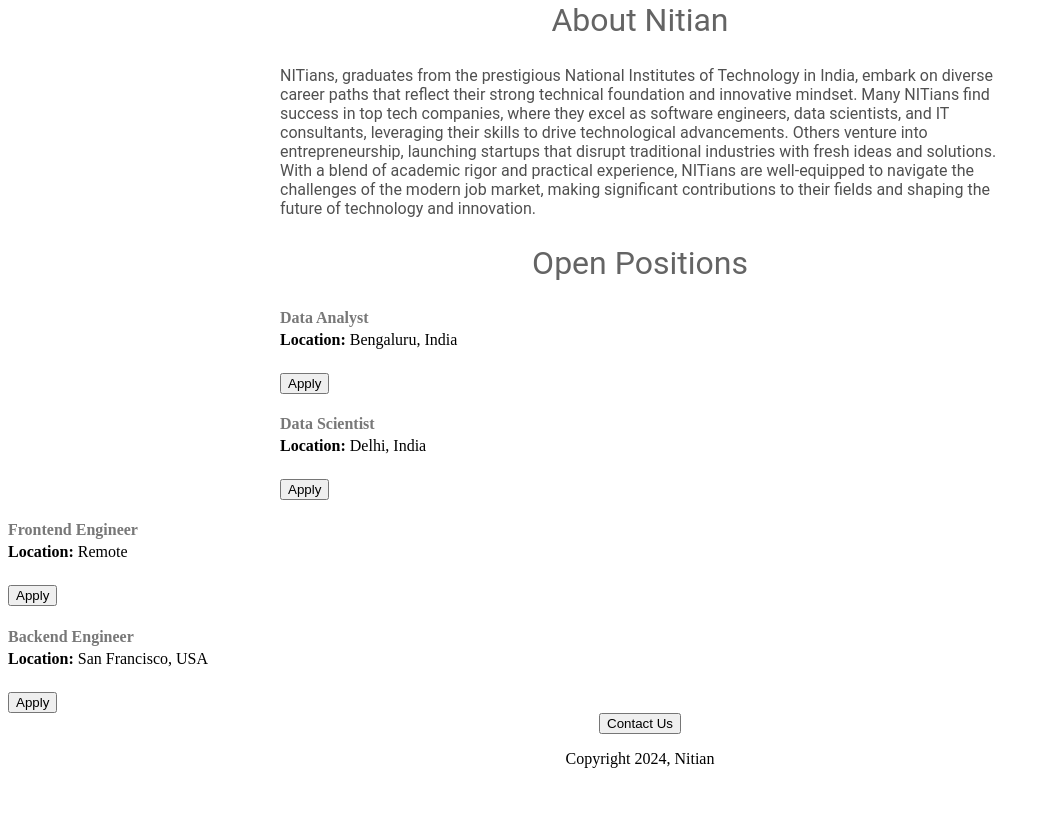
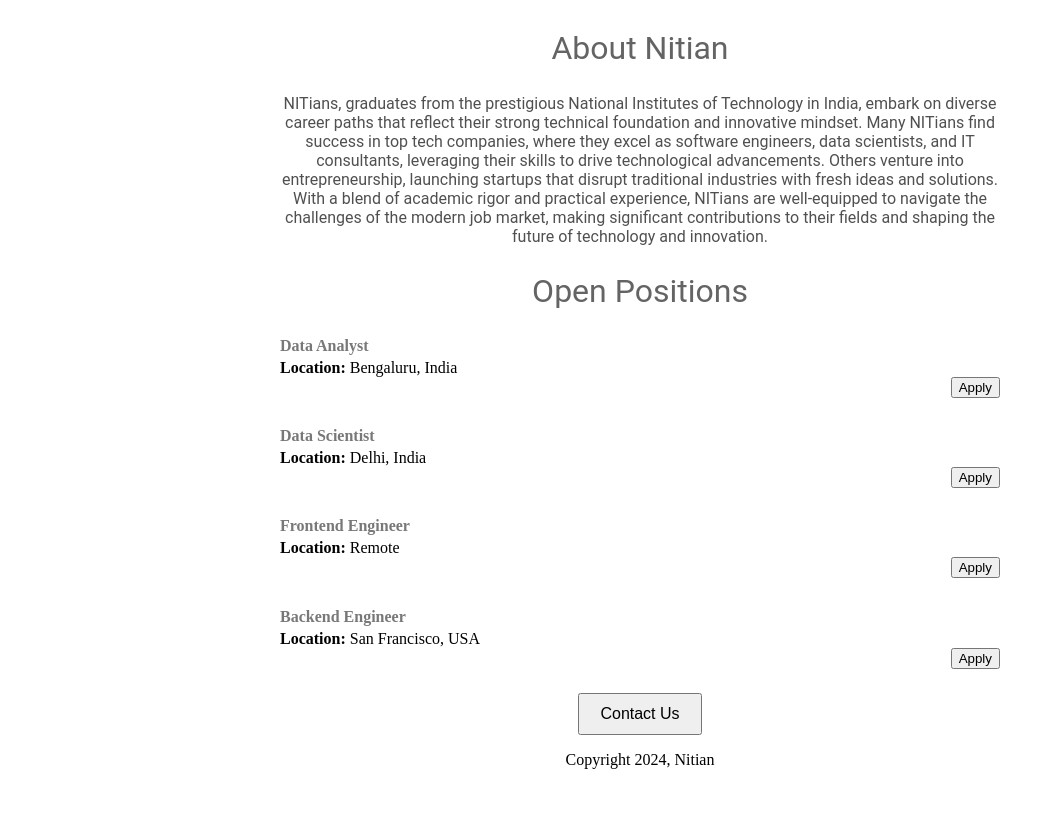
Before and after one commit to Nitinvincible/Nitin_career_website, a Flask app: page / in a window 1280 px wide. Shown: the part 490-1303 px from the top of the page, without its empty margins (0-1055 px from the left). Before the commit the page ends 1258 px from the top, so only its background shows below. Run offline with Flask 3, Linux system fonts and the light colour scheme.

Commit message:
modified again and corrected the code to set apply buttons in right of each option

```diff
--- a/templates/home.html
+++ b/templates/home.html
@@ -1,46 +1,55 @@
 <!DOCTYPE html>
 <html lang="en">
 <head>
-  <title>Careers</title>
+  <meta charset="UTF-8">
+  <meta name="viewport" content="width=device-width, initial-scale=1.0">
+  <title>{{company_name}} Careers</title>
   <style>
-    h1{
+    h1 {
       font-size: 40px;
-      font-family: Roboto;
+      font-family: Roboto, sans-serif;
       font-weight: normal;
-      color: rgb(100,100,100);
+      color: rgb(100, 100, 100);
       text-align: center;
     }
-    #banner{
+    #banner {
       width: 100%;
       height: 360px;
       object-fit: cover;
     }
-    h2{
+    h2 {
       font-size: 32px;
-      font-family: Roboto;
+      font-family: Roboto, sans-serif;
       font-weight: normal;
-      color: rgb(100,100,100);
+      color: rgb(100, 100, 100);
       text-align: center;
     }
     .bodytext {
-      font-family: Roboto;
-      color: rgb(80,80,80);
+      font-family: Roboto, sans-serif;
+      color: rgb(80, 80, 80);
+      text-align: center; /* Centering the body text for better alignment */
     }
-    #container{
+    #container {
       max-width: 720px;
-      margin: 0 auto 0 auto;
+      margin: 0 auto;
+      padding: 20px; /* Added padding for better spacing */
+    }
+    .btn {
+      padding: 10px 20px;
+      font-size: 16px;
+      cursor: pointer;
     }
   </style>
 </head>
 <body>
   <div id="container">
     <h1>{{company_name}} Careers</h1>
-  <img id="banner" src= "static/megumi-fushiguro-7680x4320-18294.jpg" height="320">
+    <img id="banner" src="static/megumi-fushiguro-7680x4320-18294.jpg" alt="Banner Image">
     <h2>About Nitian</h2>
     <p class="bodytext">
       NITians, graduates from the prestigious National Institutes of Technology in India, embark on diverse career paths that reflect their strong technical foundation and innovative mindset. Many NITians find success in top tech companies, where they excel as software engineers, data scientists, and IT consultants, leveraging their skills to drive technological advancements. Others venture into entrepreneurship, launching startups that disrupt traditional industries with fresh ideas and solutions. With a blend of academic rigor and practical experience, NITians are well-equipped to navigate the challenges of the modern job market, making significant contributions to their fields and shaping the future of technology and innovation.
     </p>
-  <h2 class=" text centre mt-4 mb-4">Open Positions</h2>
+    <h2>Open Positions</h2>
     <div>
       {% for job in jobs %}
         {% include 'jobitems.html' %}
--- a/templates/jobitems.html
+++ b/templates/jobitems.html
@@ -1,23 +1,18 @@
-<div class="border-botton row" style="margin-bottom:16px; padding-bottom: 8px;">
+<div class="border-bottom row" style="margin-bottom:16px; padding-bottom: 8px;">
   <div class="col-10">
     <h4 style="color:rgb(120, 120, 120); margin-bottom:4px;">
       {{job['title']}}
     </h4>
   </div>
   <div>
-    <b>
-      Location:
-    </b>
-    {{job['location']}}
+    <b>Location:</b> {{job['location']}}
   </div>
   {% if 'salary' in job %}
   <div>
     Salary: {{job['salary']}}
   </div>
   {% endif %}
+  <div class="col-4" style="text-align: right;">
+    <button type="button">Apply</button>
+  </div>
 </div>
-  <div class="col-4">
-    <button type="button" class="btn btn-outline-primary-float-right align-middle"> Apply </button>
-  </div>
-
-</div>
```
Lines whose indentation alone changed are shown as unchanged.
